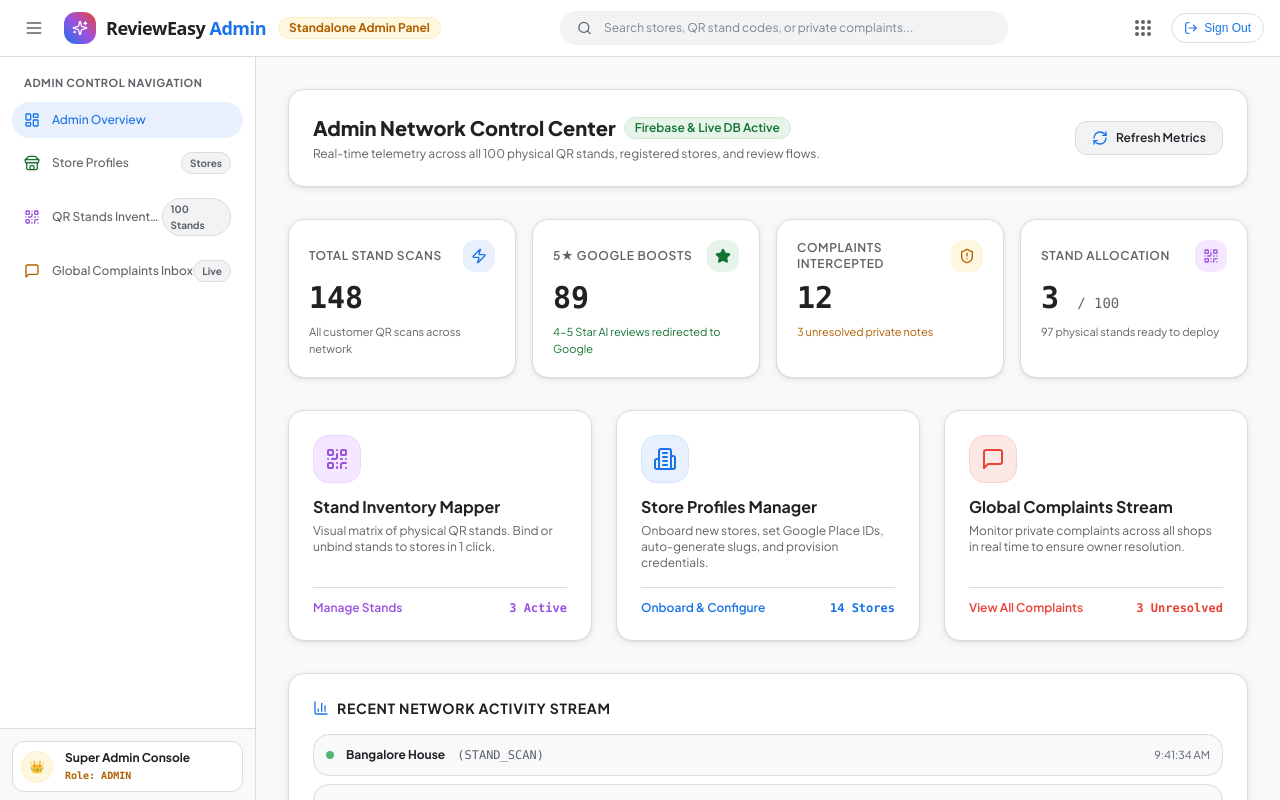
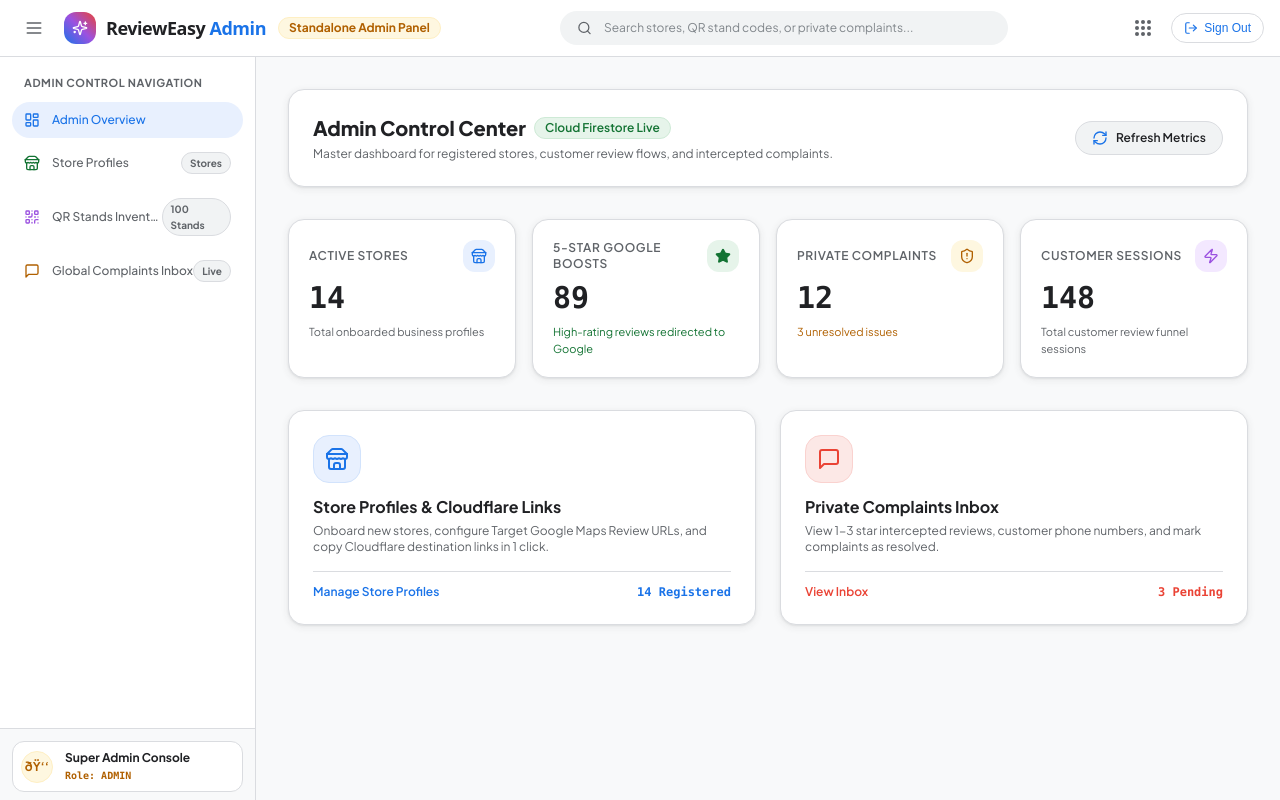
Before and after one commit to derik4you/ai-review-admin, a Next.js app: page / in a window 1280 px wide. Shown: the top 800 px of the page. Built offline with nearby package versions, Linux system fonts and the light colour scheme; a web font is replaced by a local one.

Commit message:
feat(admin): streamline admin navigation to Store Profiles and Complaints Inbox

```diff
--- a/app/layout.tsx
+++ b/app/layout.tsx
@@ -157,7 +157,7 @@ export default function RootLayout({ children }: { children: React.ReactNode })
               <div className="p-3 border-t border-[#dadce0] bg-[#f8f9fa]">
                 <div className={`flex items-center space-x-3 p-2 rounded-xl bg-white border border-[#dadce0] ${!sidebarOpen && 'justify-center'}`}>
                   <div className="w-8 h-8 rounded-full bg-[#fef7e0] border border-[#feefc3] text-[#b06000] font-bold flex items-center justify-center text-xs flex-shrink-0">
-                    👑
+                    ðŸ‘‘
                   </div>
                   {sidebarOpen && (
                     <div className="space-y-0.5 truncate">
@@ -177,7 +177,7 @@ export default function RootLayout({ children }: { children: React.ReactNode })
 
           <footer className="bg-white border-t border-[#dadce0] py-3 text-xs text-[#5f6368] z-40">
             <div className="w-full px-4 sm:px-6 flex items-center justify-between">
-              <span>ReviewEasy AI • Standalone Admin Panel</span>
+              <span>ReviewEasy AI â€¢ Standalone Admin Panel</span>
               <span>Role: ADMIN</span>
             </div>
           </footer>
--- a/app/page.tsx
+++ b/app/page.tsx
@@ -2,13 +2,10 @@
 
 import React, { useEffect, useState } from 'react';
 import Link from 'next/link';
-import { BarChart3, QrCode, Building2, MessageSquare, Star, ShieldAlert, ArrowUpRight, CheckCircle2, Zap, RefreshCw } from 'lucide-react';
+import { Store, Building2, MessageSquare, Star, ShieldAlert, ArrowUpRight, CheckCircle2, Zap, RefreshCw } from 'lucide-react';
 
 interface MetricsData {
   totalBusinesses: number;
-  totalStands: number;
-  assignedStands: number;
-  unassignedStands: number;
   totalFeedbacks: number;
   unresolvedFeedbacks: number;
   totalAnalytics: number;
@@ -40,17 +37,14 @@ export default function AdminOverviewPage() {
   if (isLoading) {
     return (
       <div className="p-12 text-center space-y-3">
-        <RefreshCw className="w-8 h-8 text-amber-500 animate-spin mx-auto" />
-        <p className="text-xs text-slate-500">Loading master network metrics...</p>
+        <RefreshCw className="w-8 h-8 text-[#1a73e8] animate-spin mx-auto" />
+        <p className="text-xs text-[#5f6368]">Loading network telemetry...</p>
       </div>
     );
   }
 
   const m = metrics || {
     totalBusinesses: 0,
-    totalStands: 100,
-    assignedStands: 0,
-    unassignedStands: 100,
     totalFeedbacks: 0,
     unresolvedFeedbacks: 0,
     totalAnalytics: 0,
@@ -61,22 +55,22 @@ export default function AdminOverviewPage() {
   return (
     <div className="space-y-8">
       {/* Hero Welcome Banner */}
-      <div className="google-app-card p-6 border border-[#dadce0] bg-white flex flex-col md:flex-row md:items-center justify-between gap-4">
+      <div className="google-app-card p-6 border border-[#dadce0] bg-white flex flex-col md:flex-row md:items-center justify-between gap-4 shadow-xs">
         <div className="space-y-1">
           <h2 className="text-xl font-black text-[#202124] flex items-center space-x-2">
-            <span>Admin Network Control Center</span>
+            <span>Admin Control Center</span>
             <span className="text-xs px-2.5 py-0.5 rounded-full bg-[#e6f4ea] text-[#137333] border border-[#ceead6] font-semibold">
-              Firebase & Live DB Active
+              Cloud Firestore Live
             </span>
           </h2>
           <p className="text-xs text-[#5f6368]">
-            Real-time telemetry across all 100 physical QR stands, registered stores, and review flows.
+            Master dashboard for registered stores, customer review flows, and intercepted complaints.
           </p>
         </div>
 
         <button
           onClick={fetchMetrics}
-          className="py-2 px-4 rounded-xl bg-[#f1f3f4] hover:bg-[#e8eaed] text-[#202124] text-xs font-semibold flex items-center space-x-2 border border-[#dadce0] transition-colors self-start md:self-auto"
+          className="py-2 px-4 rounded-full bg-[#f1f3f4] hover:bg-[#e8eaed] text-[#202124] text-xs font-semibold flex items-center space-x-2 border border-[#dadce0] transition-colors self-start md:self-auto"
         >
           <RefreshCw className="w-4 h-4 text-[#1a73e8]" />
           <span>Refresh Metrics</span>
@@ -85,117 +79,92 @@ export default function AdminOverviewPage() {
 
       {/* Primary KPI Grid */}
       <div className="grid grid-cols-1 sm:grid-cols-2 lg:grid-cols-4 gap-4">
-        {/* KPI 1: Total Scans Across Network */}
-        <div className="google-app-card p-5 border border-[#dadce0] space-y-2">
+        {/* KPI 1: Total Stores */}
+        <div className="google-app-card p-5 border border-[#dadce0] space-y-2 bg-white shadow-xs">
           <div className="flex items-center justify-between text-[#5f6368]">
-            <span className="text-xs font-semibold uppercase tracking-wider">Total Stand Scans</span>
+            <span className="text-xs font-semibold uppercase tracking-wider">Active Stores</span>
             <div className="p-2 rounded-xl bg-[#e8f0fe] text-[#1a73e8]">
-              <Zap className="w-4 h-4" />
+              <Store className="w-4 h-4" />
             </div>
           </div>
-          <p className="text-3xl font-black text-[#202124] font-mono">{m.totalAnalytics}</p>
-          <p className="text-[11px] text-[#5f6368]">All customer QR scans across network</p>
+          <p className="text-3xl font-black text-[#202124] font-mono">{m.totalBusinesses}</p>
+          <p className="text-[11px] text-[#5f6368]">Total onboarded business profiles</p>
         </div>
 
         {/* KPI 2: Total 5-Star Google Boosts */}
-        <div className="google-app-card p-5 border border-[#dadce0] space-y-2">
+        <div className="google-app-card p-5 border border-[#dadce0] space-y-2 bg-white shadow-xs">
           <div className="flex items-center justify-between text-[#5f6368]">
-            <span className="text-xs font-semibold uppercase tracking-wider">5★ Google Boosts</span>
+            <span className="text-xs font-semibold uppercase tracking-wider">5-Star Google Boosts</span>
             <div className="p-2 rounded-xl bg-[#e6f4ea] text-[#137333]">
               <Star className="w-4 h-4 fill-[#137333]" />
             </div>
           </div>
           <p className="text-3xl font-black text-[#202124] font-mono">{m.googleBoosts}</p>
-          <p className="text-[11px] text-[#137333]">4-5 Star AI reviews redirected to Google</p>
+          <p className="text-[11px] text-[#137333]">High-rating reviews redirected to Google</p>
         </div>
 
         {/* KPI 3: Complaints Intercepted */}
-        <div className="google-app-card p-5 border border-[#dadce0] space-y-2">
+        <div className="google-app-card p-5 border border-[#dadce0] space-y-2 bg-white shadow-xs">
           <div className="flex items-center justify-between text-[#5f6368]">
-            <span className="text-xs font-semibold uppercase tracking-wider">Complaints Intercepted</span>
+            <span className="text-xs font-semibold uppercase tracking-wider">Private Complaints</span>
             <div className="p-2 rounded-xl bg-[#fef7e0] text-[#b06000]">
               <ShieldAlert className="w-4 h-4" />
             </div>
           </div>
           <p className="text-3xl font-black text-[#202124] font-mono">{m.totalFeedbacks}</p>
           <p className="text-[11px] text-[#b06000]">
-            {m.unresolvedFeedbacks} unresolved private notes
+            {m.unresolvedFeedbacks} unresolved issues
           </p>
         </div>
 
-        {/* KPI 4: Stand Allocation Ratio */}
-        <div className="google-app-card p-5 border border-[#dadce0] space-y-2">
+        {/* KPI 4: Total Customer Interactions */}
+        <div className="google-app-card p-5 border border-[#dadce0] space-y-2 bg-white shadow-xs">
           <div className="flex items-center justify-between text-[#5f6368]">
-            <span className="text-xs font-semibold uppercase tracking-wider">Stand Allocation</span>
+            <span className="text-xs font-semibold uppercase tracking-wider">Customer Sessions</span>
             <div className="p-2 rounded-xl bg-[#f3e8ff] text-[#9b51e0]">
-              <QrCode className="w-4 h-4" />
+              <Zap className="w-4 h-4" />
             </div>
           </div>
           <p className="text-3xl font-black text-[#202124] font-mono">
-            {m.assignedStands} <span className="text-sm font-normal text-[#5f6368]">/ {m.totalStands}</span>
+            {m.totalAnalytics || (m.googleBoosts + m.totalFeedbacks)}
           </p>
           <p className="text-[11px] text-[#5f6368]">
-            {m.unassignedStands} physical stands ready to deploy
+            Total customer review funnel sessions
           </p>
         </div>
       </div>
 
-      {/* Fast Navigation Modules */}
-      <div className="grid grid-cols-1 md:grid-cols-3 gap-6">
-        {/* Module 1: Stand Inventory Mapper */}
+      {/* Navigation Modules */}
+      <div className="grid grid-cols-1 md:grid-cols-2 gap-6">
+        {/* Module 1: Business Manager & Cloudflare Links */}
         <Link
-          href="/stands"
-          className="google-app-card p-6 border border-[#dadce0] hover:border-[#9b51e0] transition-all space-y-4 group flex flex-col justify-between"
+          href="/businesses"
+          className="google-app-card p-6 border border-[#dadce0] hover:border-[#1a73e8] transition-all space-y-4 group flex flex-col justify-between bg-white shadow-xs rounded-2xl"
         >
           <div className="space-y-3">
-            <div className="w-12 h-12 rounded-2xl bg-[#f3e8ff] border border-[#e9d5ff] flex items-center justify-center text-[#9b51e0] group-hover:scale-105 transition-transform">
-              <QrCode className="w-6 h-6" />
+            <div className="w-12 h-12 rounded-2xl bg-[#e8f0fe] border border-[#d2e3fc] flex items-center justify-center text-[#1a73e8] group-hover:scale-105 transition-transform">
+              <Store className="w-6 h-6" />
             </div>
             <div>
-              <h3 className="text-base font-bold text-[#202124] group-hover:text-[#9b51e0] transition-colors flex items-center justify-between">
-                <span>Stand Inventory Mapper</span>
+              <h3 className="text-base font-bold text-[#202124] group-hover:text-[#1a73e8] transition-colors flex items-center justify-between">
+                <span>Store Profiles &amp; Cloudflare Links</span>
                 <ArrowUpRight className="w-4 h-4 opacity-0 group-hover:opacity-100 transition-opacity" />
               </h3>
               <p className="text-xs text-[#5f6368] mt-1">
-                Visual matrix of physical QR stands. Bind or unbind stands to stores in 1 click.
-              </p>
-            </div>
-          </div>
-          <div className="pt-3 border-t border-[#dadce0] flex items-center justify-between text-xs font-semibold text-[#9b51e0]">
-            <span>Manage Stands</span>
-            <span className="font-mono">{m.assignedStands} Active</span>
-          </div>
-        </Link>
-
-        {/* Module 2: Business Manager */}
-        <Link
-          href="/businesses"
-          className="google-app-card p-6 border border-[#dadce0] hover:border-[#1a73e8] transition-all space-y-4 group flex flex-col justify-between"
-        >
-          <div className="space-y-3">
-            <div className="w-12 h-12 rounded-2xl bg-[#e8f0fe] border border-[#d2e3fc] flex items-center justify-center text-[#1a73e8] group-hover:scale-105 transition-transform">
-              <Building2 className="w-6 h-6" />
-            </div>
-            <div>
-              <h3 className="text-base font-bold text-[#202124] group-hover:text-[#1a73e8] transition-colors flex items-center justify-between">
-                <span>Store Profiles Manager</span>
-                <ArrowUpRight className="w-4 h-4 opacity-0 group-hover:opacity-100 transition-opacity" />
-              </h3>
-              <p className="text-xs text-[#5f6368] mt-1">
-                Onboard new stores, set Google Place IDs, auto-generate slugs, and provision credentials.
+                Onboard new stores, configure Target Google Maps Review URLs, and copy Cloudflare destination links in 1 click.
               </p>
             </div>
           </div>
           <div className="pt-3 border-t border-[#dadce0] flex items-center justify-between text-xs font-semibold text-[#1a73e8]">
-            <span>Onboard & Configure</span>
-            <span className="font-mono">{m.totalBusinesses} Stores</span>
+            <span>Manage Store Profiles</span>
+            <span className="font-mono">{m.totalBusinesses} Registered</span>
           </div>
         </Link>
 
-        {/* Module 3: Global Feedback Feed */}
+        {/* Module 2: Private Complaints Inbox */}
         <Link
           href="/feedbacks"
-          className="google-app-card p-6 border border-[#dadce0] hover:border-[#ea4335] transition-all space-y-4 group flex flex-col justify-between"
+          className="google-app-card p-6 border border-[#dadce0] hover:border-[#ea4335] transition-all space-y-4 group flex flex-col justify-between bg-white shadow-xs rounded-2xl"
         >
           <div className="space-y-3">
             <div className="w-12 h-12 rounded-2xl bg-[#fce8e6] border border-[#fad2cf] flex items-center justify-center text-[#ea4335] group-hover:scale-105 transition-transform">
@@ -203,48 +172,20 @@ export default function AdminOverviewPage() {
             </div>
             <div>
               <h3 className="text-base font-bold text-[#202124] group-hover:text-[#ea4335] transition-colors flex items-center justify-between">
-                <span>Global Complaints Stream</span>
+                <span>Private Complaints Inbox</span>
                 <ArrowUpRight className="w-4 h-4 opacity-0 group-hover:opacity-100 transition-opacity" />
               </h3>
               <p className="text-xs text-[#5f6368] mt-1">
-                Monitor private complaints across all shops in real time to ensure owner resolution.
+                View 1-3 star intercepted reviews, customer phone numbers, and mark complaints as resolved.
               </p>
             </div>
           </div>
           <div className="pt-3 border-t border-[#dadce0] flex items-center justify-between text-xs font-semibold text-[#ea4335]">
-            <span>View All Complaints</span>
-            <span className="font-mono">{m.unresolvedFeedbacks} Unresolved</span>
+            <span>View Inbox</span>
+            <span className="font-mono">{m.unresolvedFeedbacks} Pending</span>
           </div>
         </Link>
       </div>
-
-      {/* Recent Activity Stream */}
-      {m.recentAnalytics && m.recentAnalytics.length > 0 && (
-        <div className="google-app-card p-6 border border-[#dadce0] space-y-4">
-          <h3 className="text-sm font-bold uppercase tracking-wider text-[#202124] flex items-center space-x-2">
-            <BarChart3 className="w-4 h-4 text-[#1a73e8]" />
-            <span>Recent Network Activity Stream</span>
-          </h3>
-
-          <div className="space-y-2">
-            {m.recentAnalytics.map((log: any) => (
-              <div
-                key={log.id}
-                className="p-3 rounded-2xl bg-[#f8f9fa] border border-[#dadce0] flex items-center justify-between text-xs"
-              >
-                <div className="flex items-center space-x-3">
-                  <div className="w-2 h-2 rounded-full bg-[#34a853] animate-pulse" />
-                  <span className="font-bold text-[#202124]">{log.business?.name || 'Store'}</span>
-                  <span className="text-[#5f6368] font-mono">({log.type})</span>
-                </div>
-                <span className="text-[#5f6368] text-[11px]">
-                  {new Date(log.createdAt).toLocaleTimeString()}
-                </span>
-              </div>
-            ))}
-          </div>
-        </div>
-      )}
     </div>
   );
 }
```
